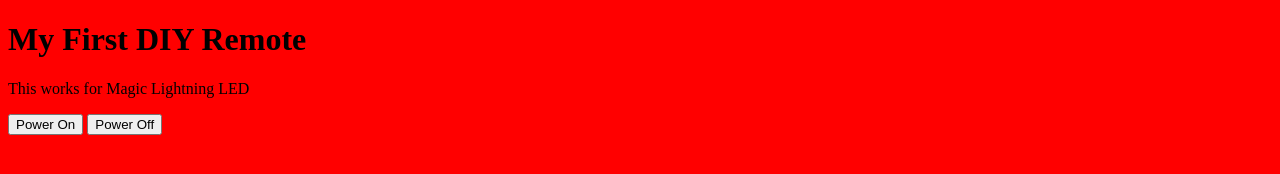
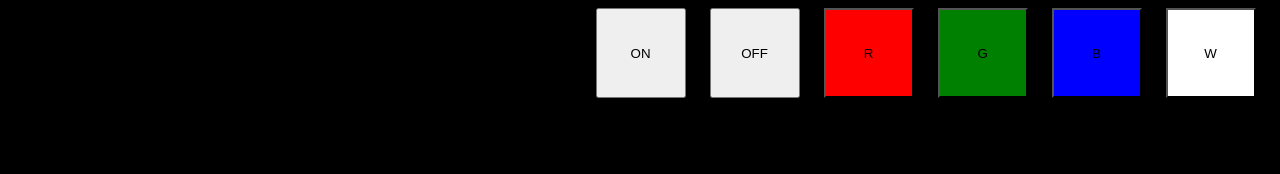
Before and after one commit to NLopez007/nlopez007.github.io, a plain HTML site: page index.html in a window 1280 px wide. Drawn offline with Linux system fonts and the light colour scheme.

Commit message:
Add buttons and styles

```diff
--- a/index.html
+++ b/index.html
@@ -3,19 +3,35 @@
 <head>
   <meta name="viewport" content="width=device-width, initial-scale=1.0">
   <style>
-  body{background: red;}
+  body{
+  background: black;
+  display: flex;
+  flex-flow: row wrap;
+  align-content: center;
+  gap: 1.5rem;
+  }
+  button{
+  width: 90px;
+  height: 90px;
+  }
+  .on{}
+  .off{}
+  .red{background: red;}
+  .green{background: green;}
+  .blue{background: blue;}
+  .white{background: white;}
   </style>
 </head>
 
 <body>
   <h1>My First DIY Remote</h1>
   <p>This works for Magic Lightning LED</p>
-  <button onclick="transmit('0000 006C 0022 0002 015B 00AD 0016 0016 0016 0016 0016 0016 0016 0016 0016 0016 0016 0016 0016 0016 0016 0016 0016 0041 0016 0041 0016 0041 0016 0041 0016 0041 0016 0041 0016 0041 0016 0041 0016 0041 0016 0041 0016 0041 0016 0016 0016 0016 0016 0016 0016 0016 0016 0016 0016 0016 0016 0016 0016 0016 0016 0041 0016 0041 0016 0041 0016 0041 0016 0041 0016 05F7 015B 0057 0016 0E6C')">
- Power On
-</button>
-  <button onclick="transmit('0000 006C 0022 0002 015B 00AD 0016 0016 0016 0016 0016 0016 0016 0016 0016 0016 0016 0016 0016 0016 0016 0016 0016 0041 0016 0041 0016 0041 0016 0041 0016 0041 0016 0041 0016 0041 0016 0041 0016 0016 0016 0041 0016 0041 0016 0016 0016 0016 0016 0016 0016 0016 0016 0016 0016 0041 0016 0016 0016 0016 0016 0041 0016 0041 0016 0041 0016 0041 0016 0041 0016 05F7 015B 0057 0016 0E6C')">
- Power Off
-</button>
+  <button class="on" onclick="transmit('0000 006C 0022 0002 015B 00AD 0016 0016 0016 0016 0016 0016 0016 0016 0016 0016 0016 0016 0016 0016 0016 0016 0016 0041 0016 0041 0016 0041 0016 0041 0016 0041 0016 0041 0016 0041 0016 0041 0016 0041 0016 0041 0016 0041 0016 0016 0016 0016 0016 0016 0016 0016 0016 0016 0016 0016 0016 0016 0016 0016 0016 0041 0016 0041 0016 0041 0016 0041 0016 0041 0016 05F7 015B 0057 0016 0E6C')">ON</button>
+  <button class"off" onclick="transmit('0000 006C 0022 0002 015B 00AD 0016 0016 0016 0016 0016 0016 0016 0016 0016 0016 0016 0016 0016 0016 0016 0016 0016 0041 0016 0041 0016 0041 0016 0041 0016 0041 0016 0041 0016 0041 0016 0041 0016 0016 0016 0041 0016 0041 0016 0016 0016 0016 0016 0016 0016 0016 0016 0016 0016 0041 0016 0016 0016 0016 0016 0041 0016 0041 0016 0041 0016 0041 0016 0041 0016 05F7 015B 0057 0016 0E6C')">OFF</button>
+  <button class="red" onclick="transmit('0000 006C 0022 0002 015B 00AD 0016 0016 0016 0016 0016 0016 0016 0016 0016 0016 0016 0016 0016 0016 0016 0016 0016 0041 0016 0041 0016 0041 0016 0041 0016 0041 0016 0041 0016 0041 0016 0041 0016 0041 0016 0016 0016 0016 0016 0041 0016 0016 0016 0016 0016 0016 0016 0016 0016 0016 0016 0041 0016 0041 0016 0016 0016 0041 0016 0041 0016 0041 0016 0041 0016 05F7 015B 0057 0016 0E6C')">R</button>
+  <button class="green" onclick="transmit('0000 006C 0022 0002 015B 00AD 0016 0016 0016 0016 0016 0016 0016 0016 0016 0016 0016 0016 0016 0016 0016 0016 0016 0041 0016 0041 0016 0041 0016 0041 0016 0041 0016 0041 0016 0041 0016 0041 0016 0016 0016 0016 0016 0016 0016 0041 0016 0016 0016 0016 0016 0016 0016 0016 0016 0041 0016 0041 0016 0041 0016 0016 0016 0041 0016 0041 0016 0041 0016 0041 0016 05F7 015B 0057 0016 0E6C')">G</button>
+  <button class="blue" onclick="transmit('0000 006C 0022 0002 015B 00AD 0016 0016 0016 0016 0016 0016 0016 0016 0016 0016 0016 0016 0016 0016 0016 0016 0016 0041 0016 0041 0016 0041 0016 0041 0016 0041 0016 0041 0016 0041 0016 0041 0016 0016 0016 0041 0016 0016 0016 0041 0016 0016 0016 0016 0016 0016 0016 0016 0016 0041 0016 0016 0016 0041 0016 0016 0016 0041 0016 0041 0016 0041 0016 0041 0016 05F7 015B 0057 0016 0E6C')">B</button>
+  <button class="white" onclick="transmit('0000 006C 0022 0002 015B 00AD 0016 0016 0016 0016 0016 0016 0016 0016 0016 0016 0016 0016 0016 0016 0016 0016 0016 0041 0016 0041 0016 0041 0016 0041 0016 0041 0016 0041 0016 0041 0016 0041 0016 0041 0016 0041 0016 0016 0016 0041 0016 0016 0016 0016 0016 0016 0016 0016 0016 0016 0016 0016 0016 0041 0016 0016 0016 0041 0016 0041 0016 0041 0016 0041 0016 05F7 015B 0057 0016 0E6C')">W</button>
 </body>
 
 </html>
```
